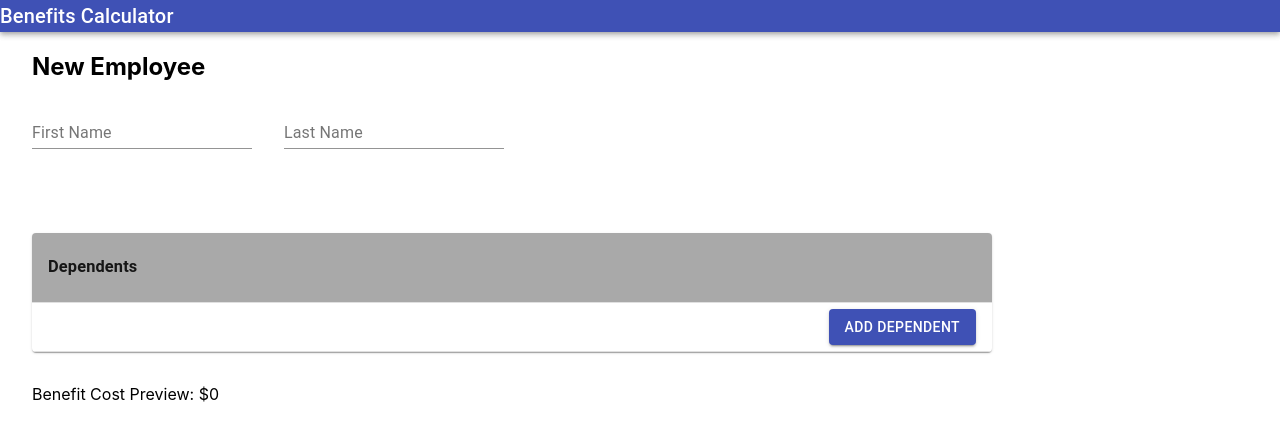
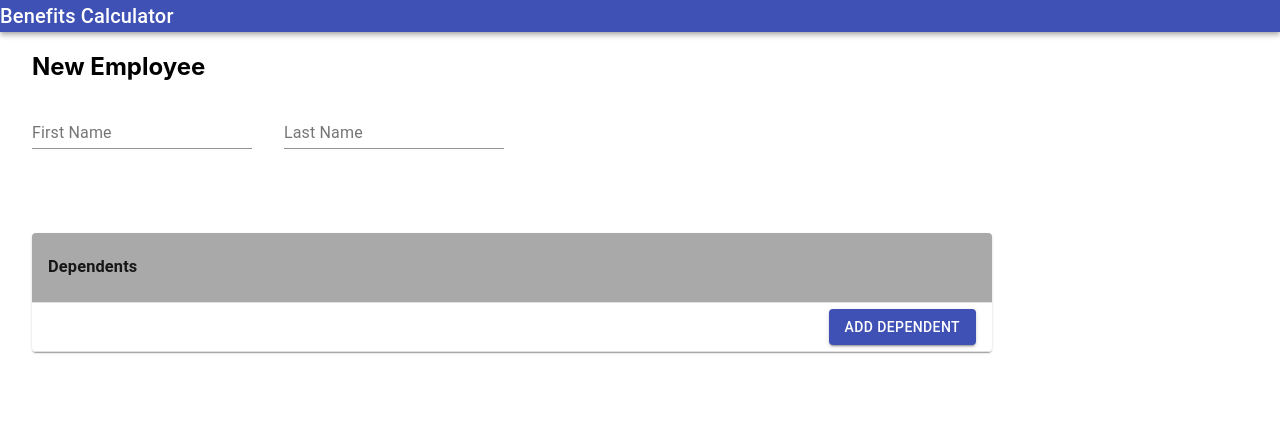
Before and after one commit to BGrebner/BenefitsCalculator, a React (Create React App) app in the folder benefits-calculator-ui/: page /employee in a window 1280 px wide. Shown: the top 440 px of the page. Built offline with nearby package versions, Linux system fonts and the light colour scheme; what redux-immutable-state-invariant would draw is missing.

Commit message:
hide when benefit cost is not greater than 0 and fix test.

```diff
--- a/benefits-calculator-ui/src/components/employee/EmployeeForm.tsx
+++ b/benefits-calculator-ui/src/components/employee/EmployeeForm.tsx
@@ -82,9 +82,12 @@ export const EmployeeForm: React.FC<{employee: Employee, benefitCostPreview: num
             </Table>
         </TableContainer>
 
-        <div id="benefitPreview">
-            <p>Benefit Cost Preview: {`$${benefitCostPreview}`}</p>
-        </div>
+        {
+            benefitCostPreview > 0 &&
+            (<div id="benefitPreview">
+                <p>Benefit Cost Preview: {`$${benefitCostPreview}`}</p>
+            </div>)
+        }
     </form>
 )};
 
```
Also changed, not shown: 1 other file (tests, documents, lock files or other folders).
